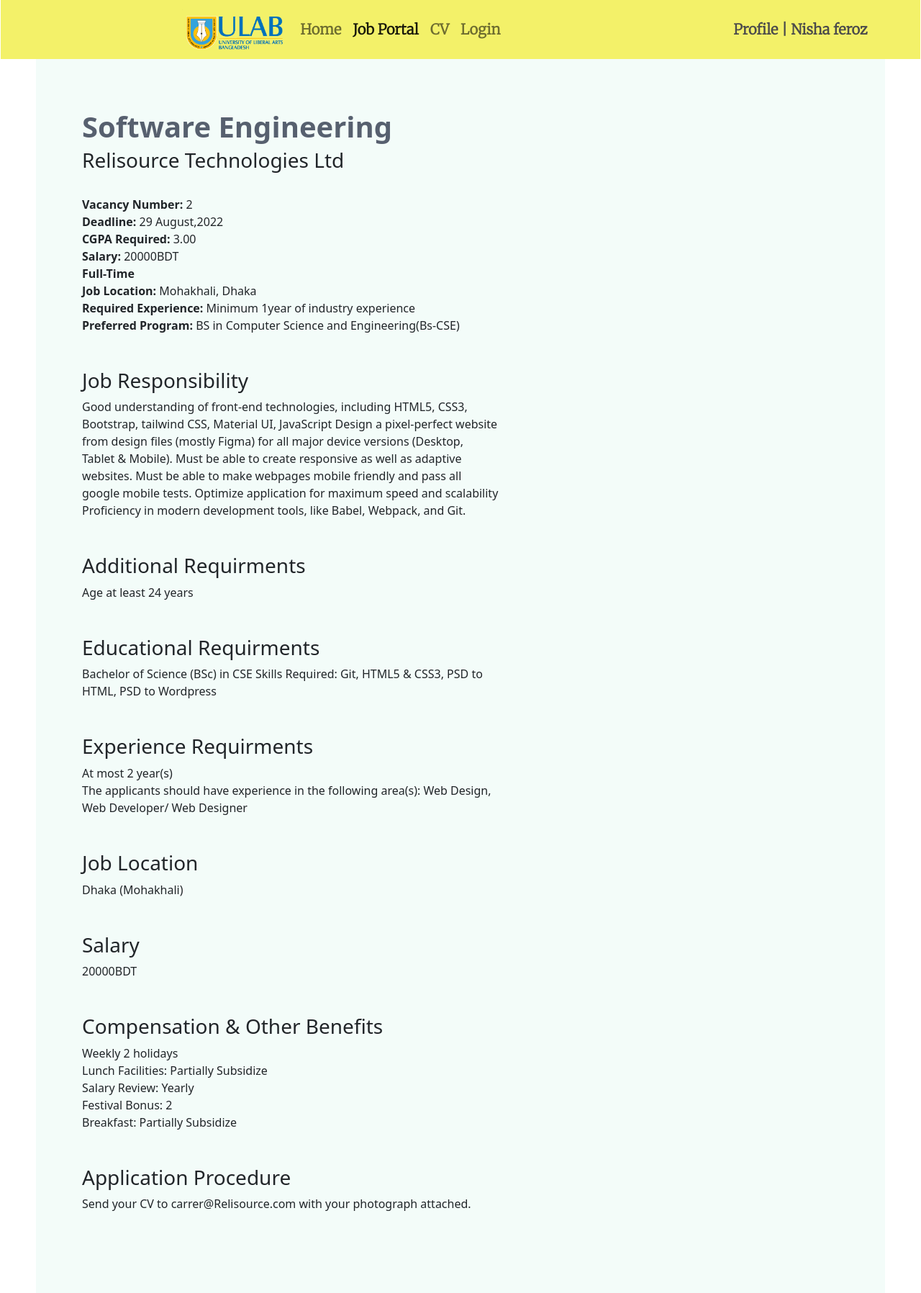
After one commit to ShakiburRahman/ULAB-CPC, a PHP site: page /jobDetailsPage.html in a window 1280 px wide. The commit adds this page. Shown: the whole page at 72% size. Run offline with PHP 8.4, Linux system fonts and the light colour scheme.

Commit message:
Frontend almost done
Only cv page and footer for pages left

```diff
--- /dev/null
+++ b/jobDetailsPage.html
@@ -0,0 +1,208 @@
+<!DOCTYPE html>
+<html lang="en">
+<head>
+
+  <title>Document</title>
+
+  <meta charset="UTF-8">
+  <meta http-equiv="X-UA-Compatible" content="IE=edge">
+  <meta name="viewport" content="width=device-width, initial-scale=1.0">
+
+<!-- Google Font Link -->
+  <link href="https://fonts.googleapis.com/css2?family=Merriweather:wght@300&display=swap" rel="stylesheet">
+
+ <!-- Latest compiled and minified CSS -->
+ <link href="https://cdn.jsdelivr.net/npm/bootstrap@5.1.3/dist/css/bootstrap.min.css" rel="stylesheet">
+
+ <!-- Latest compiled JavaScript -->
+ <script src="https://cdn.jsdelivr.net/npm/bootstrap@5.1.3/dist/js/bootstrap.bundle.min.js"></script>
+
+  <link rel="stylesheet" href="style.css">
+
+
+
+</head>
+<body>
+
+
+
+
+
+    <!-- Navbar -->
+
+    <nav class="navbar navbar-expand-lg navbar-light  ">
+      <div class="container-fluid">
+        <a class="navbar-brand" href="index.html">
+          <img src="Img/PngItem_6124768.png" alt="" height="56" width="140">
+        </a>
+
+        <button class="navbar-toggler " type="button" data-bs-toggle="collapse" data-bs-target="#navbarSupportedContent" aria-controls="navbarSupportedContent" aria-expanded="false" aria-label="Toggle navigation">
+          <span class="navbar-toggler-icon">
+
+          </span>
+        </button>
+        <div class="collapse navbar-collapse" id="navbarSupportedContent">
+          <ul class="navbar-nav me-auto mb-2 mb-lg-0">
+            <li class="nav-item">
+              <a class="nav-link  " aria-current="page" href="index.html">Home</a>
+
+            </li>
+            <li class="nav-item">
+              <a class="nav-link active " href="Job portal.html">Job Portal</a>
+            </li>
+
+            <li class="nav-item">
+              <a class="nav-link  " aria-current="page" href="CV.html">CV</a>
+            </li>
+
+            <li class="nav-item">
+              <a class="nav-link " aria-current="page" href="Login.html">Login</a>
+            </li>
+
+          </ul>
+
+        </div>
+      </div>
+       <!-- Profile viewer -->
+
+<div class="profile-show">
+
+Profile | Nisha feroz
+
+</div>
+    </nav>
+
+
+
+
+    <div class="page-alling">
+    <!-- Jobs in details -->
+    <!-- style="font-size: 40px ; " -->
+
+    <div class="position"  >
+      <b> Software Engineering</b>
+        </div>
+
+    <div class="company">
+      <h3>Relisource Technologies Ltd</h3>
+    </div>
+<br>
+    <div class="info-shorts">
+      <div class="vacany">
+        <b>Vacancy Number: </b>2
+      </div>
+      <div class="deadline">
+        <b>Deadline: </b>29 August,2022
+      </div>
+      <div class="cgpa-req">
+        <b>CGPA Required: </b>3.00
+      </div>
+      <div class="salary">
+        <b>Salary: </b>20000BDT
+      </div>
+      <div class="job-type">
+        <b>Full-Time</b>
+      </div>
+      <div class="location">
+        <b>Job Location: </b>Mohakhali, Dhaka
+      </div>
+      <div class="experience-req">
+        <b>Required Experience: </b>Minimum 1year of industry experience
+      </div>
+      <div class="preferred-program">
+        <b>Preferred Program: </b>BS in Computer Science and Engineering(Bs-CSE)
+      </div>
+
+    </div>
+
+<br>
+<br>
+    <div class="job-resposibilities">
+      <h3>Job Responsibility</h3>
+
+      <div class="details-fix-size" style="width:55%;">
+      Good understanding of front-end technologies, including HTML5, CSS3, Bootstrap, tailwind CSS, Material UI, JavaScript
+      Design a pixel-perfect website from design files (mostly Figma) for all major device versions (Desktop, Tablet & Mobile).
+      Must be able to create responsive as well as adaptive websites. Must be able to make webpages mobile friendly and pass all google mobile tests.
+      Optimize application for maximum speed and scalability
+      Proficiency in modern development tools, like Babel, Webpack, and Git.
+     </div>
+
+
+    </div>
+
+
+    <br>
+<br>
+    <div class="additional-req">
+      <h3>Additional Requirments</h3>
+
+      <div class="details-fix-size" style="width:55%;">
+        Age at least 24 years
+     </div>
+
+
+    </div>
+
+    <br>
+    <br>
+        <div class="educational-req">
+          <h3>Educational Requirments</h3>
+          <div class="details-fix-size" style="width:55%;">
+    Bachelor of Science (BSc) in CSE
+    Skills Required: Git, HTML5 & CSS3, PSD to HTML, PSD to Wordpress
+
+         </div>
+        </div>
+
+
+        <br>
+        <br>
+            <div class="experience-req">
+              <h3>Experience Requirments</h3>
+              <div class="details-fix-size" style="width:55%;">
+                At most 2 year(s) <br>
+                The applicants should have experience in the following area(s):
+                Web Design, Web Developer/ Web Designer
+
+             </div>
+            </div>
+
+            <br><br>
+<div class="job-location">
+  <h3>Job Location</h3>
+  <div class="details-fix-size" style="width:55%;">
+    Dhaka (Mohakhali)
+</div>
+
+<br><br>
+<div class="job-salary">
+  <h3>Salary</h3>
+  <div class="details-fix-size" style="width:55%;">
+    20000BDT
+</div>
+
+<br><br>
+<div class="benefits">
+  <h3>Compensation & Other Benefits</h3>
+  <div class="details-fix-size" style="width:55%;">
+    Weekly 2 holidays <br>
+    Lunch Facilities: Partially Subsidize <br>
+    Salary Review: Yearly <br>
+    Festival Bonus: 2 <br>
+    Breakfast: Partially Subsidize
+</div>
+
+<br><br>
+<div class="application-procedure">
+  <h3>Application Procedure</h3>
+  <div class="details-fix-size" style="width:55%;">
+  Send your CV to carrer@Relisource.com with your photograph attached.
+</div>
+
+
+<br><br>
+
+</div>
+</body>
+</html>
--- a/style.css
+++ b/style.css
@@ -1,18 +1,23 @@
-.carousel-inner {
-    width:440px;
-    height:360px;
-    margin: auto;
-  }
-  .navbar-custom {
+
+  .navbar-light {
     background-color: rgb(243, 241, 105);
-    padding: auto;
+    padding-right: 10px;
+    margin-top: 0%;
+    margin-right: 1px;
+    margin-left: 1px;
 }
+
+
+
+
   .container-fluid{
  width: auto;
 
     font-size: 20px;
 
     font-family: 'Merriweather', serif;
+    font-weight: bold;
+    color: #57606f;
 
   }
   .active {
@@ -26,6 +31,45 @@
   text-decoration: underline;
 
 }
+
+
+.profile-show{
+  font-family: 'Merriweather', serif;
+ font-weight:900;
+ font-size: 20px;
+color: rgb(75, 75, 75);
+
+
+
+text-align: left;
+margin-left: 5%;
+margin-right: 5%;
+padding: 0%;
+/* box-shadow: 0 0 0 0 rgba(188, 188, 230, 0.11), 0 0px 6px 0 rgba(166, 163, 200, 0.33) */
+}
+.profile-show:hover{
+  color: aliceblue;
+  cursor: pointer;
+
+    }
+
+    .logout .nav-item {
+      color: #57606f;
+      text-decoration: none;
+      margin-left: 0%;
+      margin-right: 4px;
+      border: none;
+      text-decoration: none;
+      display: inline-block;
+
+    }
+    .logout:hover{
+      color: aliceblue;
+    }
+
+
+
+
 .Login-Form{
 
   position: relative;
@@ -50,3 +94,125 @@
     .card { box-shadow: 0 0 0 0 rgba(90, 113, 208, 0.11), 0 4px 26px 0 rgba(167, 175, 183, 0.33); border: solid 2px #dde4eb; border-radius: 10px; padding: 40px 5px 30px 15px; }
     .card_status{ text-align: center; margin: 0 auto; padding-bottom: 20px; }
   .status_number{ font-size: 35px; } .status_text{ font-size: 20px; }
+
+
+  .dropdown-dept .dropdown-menu
+{
+  margin-left: auto;
+
+  margin-right: auto;
+}
+
+.dropdown-center
+{
+  margin-left: 310px;
+  margin-right: auto;
+  width: auto;
+
+}
+
+
+
+
+
+  .jobs-container {
+    border-style:solid;
+    border-width: 3px;
+   /* border-color: rgb(174, 219, 219); */
+   border-color:#dde4eb;
+   padding: 15px;
+  height: auto;
+
+  box-sizing:border-box;
+  margin-left: auto;
+  margin-top: 5px;
+  margin-right: auto;
+  width: 60%;
+}
+
+  .jobs-container:hover{
+
+    box-shadow: 0 0 0 0 rgba(90, 113, 208, 0.11), 0 4px 26px 0 rgba(167, 175, 183, 0.33); border: solid 2px rgb(174, 219, 219);  }
+
+
+
+
+
+
+
+  .job-position{
+    font-family: 'Merriweather', serif;
+color: #5a5a5a;
+font-weight:bold;
+font-size: 22px;
+width: auto;
+
+
+
+  }
+
+  .row
+{
+color: #57606f;
+padding: 0.5%;
+font-weight:600;
+font-size: 15px;
+width: auto;
+
+}
+/*
+  .salary
+  {
+    padding: 0.5%;
+    font-weight:600;
+    font-size: 15px;
+    width: auto;
+
+  }
+  .jobType
+  { padding: 0%;
+    font-weight:600;
+    font-size: 15px;
+    width: auto;
+
+  }
+
+  .job-deadline{
+    padding: 0%;
+    font-weight:600;
+    font-size: 15px;
+    width: auto;
+
+
+  } */
+
+  /* .jobDetailsPage{
+    padding: 10px;
+    font-weight:600;
+    font-size: 15px;
+    width: auto;
+
+
+  } */
+
+  p.clear {
+    clear: left;
+  }
+
+
+
+
+
+  .page-alling{
+    margin-right: 50px;
+    margin-left: 50px;
+    background-color: rgb(243, 252, 249);
+    padding: 5%;
+
+  }
+
+  .page-alling .position
+  {
+    font-size: 40px;
+    color: #57606f;
+  }
```
Also changed, not shown: CV.html (+15 -7 lines), CvBuilder.html (added, +23 -0 lines), Job portal.html (+148 -38 lines), Login.html (+10 -7 lines), index.html (+30 -14 lines).
